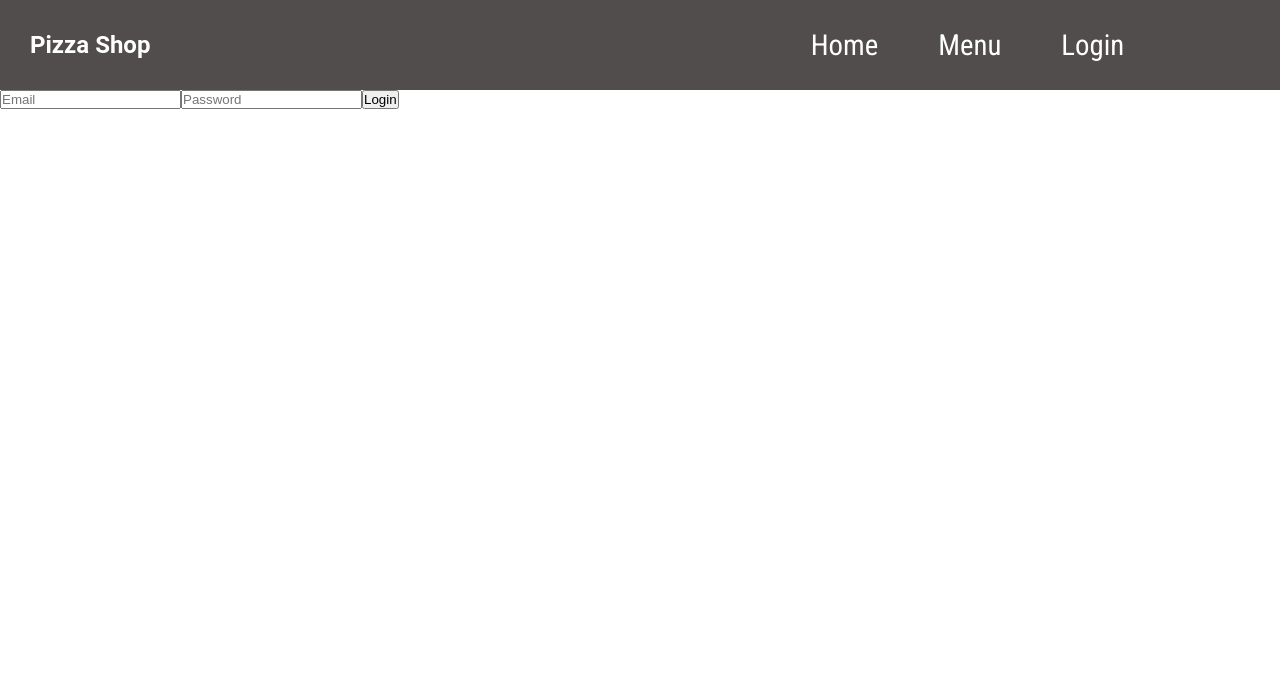
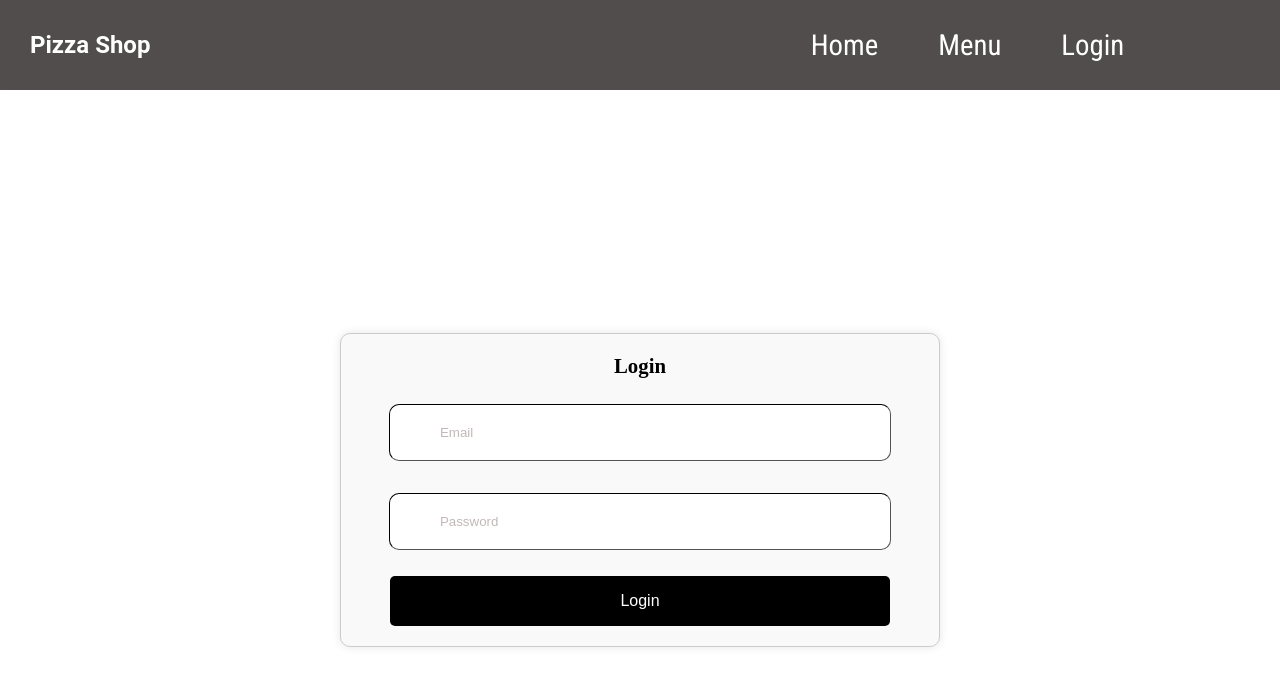
Before and after one commit to alinosratipour/pizza_project, a React (Vite) app in the folder front-end/: page /login in a window 1280 px wide. Shown: the top 686 px of the page. Built offline with nearby package versions, Linux system fonts and the light colour scheme; no server answers.

Commit message:
build login component

```diff
--- a/front-end/src/components/LogIn/LoginForm.scss
+++ b/front-end/src/components/LogIn/LoginForm.scss
@@ -0,0 +1,47 @@
+.container {
+    display: flex;
+    justify-content: center; /* Center align horizontally */
+    align-items: center; /* Center align vertically */
+    height: 100vh; /* Adjust height as needed */
+  }
+
+  .form {
+    width: 100%; /* Ensure the form takes full width */
+    max-width: 600px; /* Adjust max-width as needed */
+    padding: 20px;
+    border: 1px solid #ccc;
+    border-radius: 10px;
+    box-shadow: 0 0 10px rgba(0, 0, 0, 0.1);
+    background-color: #f9f9f9;
+    text-align: center;
+    font-size: 1.3rem;
+    font-weight: 800;
+  }
+
+  .email,
+  .password {
+    margin-bottom: 20px; /* Add spacing between fields */
+    margin-top: 20px;
+  }
+
+  .text-field {
+    width: 100%; /* Ensure input fields take full width */
+  }
+
+  .input-container {
+    position: relative;
+    display: flex;
+    align-items: center;
+    justify-content: center;
+  }
+
+  .button-container {
+    display: flex;
+    justify-content: center;
+    margin-top: 20px; /* Adjust top margin as needed */
+  }
+
+  .error-message {
+    color: red;
+    margin-top: 10px;
+  }
--- a/front-end/src/components/LogIn/LoginForm.tsx
+++ b/front-end/src/components/LogIn/LoginForm.tsx
@@ -2,31 +2,13 @@ import { useEffect } from "react";
 import { useMutation } from "@apollo/client";
 import { LOGIN_USER } from "../../queries/queries";
 import { useNavigate } from "react-router-dom";
-
-interface LoginUserResult {
-  loginUser: {
-    token: string;
-    user: {
-      id: number;
-      email: string;
-      name: string | null;
-      addresses: {
-        id: number;
-        address1: string;
-        address2: string;
-        city: string;
-        state: string | null;
-        postalCode: string;
-        country: string;
-      }[];
-      createdAt: string; // You might want to use Date type here
-      updatedAt: string; // You might want to use Date type here
-    };
-  };
-}
-
+import { LoginUserResult } from "../SharedTypes";
+import TextField from "../UI-Liberary/TextField/TextField"; // Adjust the import path as per your file structure
+import "./LoginForm.scss";
+import Button from "../UI-Liberary/Button/Button";
 const LoginForm: React.FC = () => {
-  const [loginUserMutation, { loading, error }] = useMutation<LoginUserResult>(LOGIN_USER);
+  const [loginUserMutation, { loading, error }] =
+    useMutation<LoginUserResult>(LOGIN_USER);
   const navigate = useNavigate();
 
   useEffect(() => {
@@ -61,13 +43,42 @@ const LoginForm: React.FC = () => {
   };
 
   return (
-    <form onSubmit={handleSubmit}>
-      <input type="email" name="email" placeholder="Email" required />
-      <input type="password" name="password" placeholder="Password" required />
-      <button type="submit">Login</button>
-      {loading && <p>Loading...</p>}
-      {error && <p>Error: {error.message}</p>}
-    </form>
+    <>
+      <div className="container">
+        <form onSubmit={handleSubmit} className="form">
+          Login
+          <div className="email">
+            <TextField
+              type="email"
+              name="email"
+              placeholder="Email"
+              inputSize="large"
+              borderWidth="1px"
+              required
+            />
+          </div>
+          <div className="password">
+            <TextField
+              type="password"
+              name="password"
+              placeholder="Password"
+              inputSize="large"
+              borderWidth="1px"
+              required
+            />
+          </div>
+
+          <div className="button-container">
+          <Button size="xlg" colorscheme="primary">
+            Login
+          </Button>
+         </div>
+
+          {loading && <p>Loading...</p>}
+          {error && <p>Error: {error.message}</p>}
+        </form>
+      </div>
+    </>
   );
 };
 
--- a/front-end/src/components/UI-Liberary/Button/Button.scss
+++ b/front-end/src/components/UI-Liberary/Button/Button.scss
@@ -1,7 +1,5 @@
 .button {
   background-color: #070807;
-  //color: white;
-  //padding: 8px 16px;
   border: none;
   border-radius: 5px;
   cursor: pointer;
@@ -10,7 +8,6 @@
   margin-top: auto;
   font-size: 1.5em;
   transition: background-color 0.3s, color 0.3s;
-  //border: 1px solid black;
 
   .icon {
     display: flex;
@@ -48,6 +45,11 @@
     width: 250px;
     font-size: 16px;
   }
+  &.button--xlarge {
+    height: 50px;
+    width: 500px;
+    font-size: 16px;
+  }
 
   // button colorScheme
   &.button--primary {
@@ -62,7 +64,6 @@
       color: #000000;
       border: 1px solid black;
     }
-
   }
 
   &.button--secondery {
@@ -79,7 +80,7 @@
     color: rgb(145, 145, 134);
     font-weight: 200;
 
-    &:hover{
+    &:hover {
       color: rgb(89, 87, 87);
     }
   }
--- a/front-end/src/components/UI-Liberary/Button/Button.tsx
+++ b/front-end/src/components/UI-Liberary/Button/Button.tsx
@@ -28,6 +28,7 @@ const Button: React.FC<ButtonType> = ({
     "button--small": size === "sm",
     "button--medium": size === "md",
     "button--large": size === "lg",
+    "button--xlarge": size === "xlg",
     "button--primary": colorscheme === "primary",
     "button--secondery": colorscheme === "secondery",
     "button--gost-primary": colorscheme === "gost-primary",
--- /dev/null
+++ b/front-end/src/components/UI-Liberary/TextField/TextField.scss
@@ -0,0 +1,140 @@
+@import "../../../globalStyles.scss";
+::placeholder {
+  /* Chrome, Firefox, Opera, Safari 10.1+ */
+  color: rgb(194, 184, 184);
+  opacity: 1; /* Firefox */
+}
+
+:-ms-input-placeholder {
+  /* Internet Explorer 10-11 */
+  color: rgb(194, 184, 184);
+}
+
+::-ms-input-placeholder {
+  /* Microsoft Edge */
+  color: rgb(194, 184, 184);
+}
+
+.text-field .input-container {
+  position: relative;
+  display: flex;
+  align-items: center;
+  justify-content: center;
+  width: 100%;
+}
+
+.input-container input {
+  border-radius: 10px;
+  width: 100%; // Ensure full width within container
+  padding: 20px;
+  padding-left: 50px; // Adjust padding to make room for the icon
+  //border: 1px solid ; // Set initial border
+  //font-family: var(--primary);
+  box-sizing: border-box;
+  margin: 6px;
+  outline: none;
+  //font-family: var(--primary);
+  color: #000;
+}
+
+/* Dynamic border width */
+.input-border-width-1px {
+  border-width: 1px;
+  border-color: black;
+}
+
+.input-border-width-2px {
+  border-width: 2px;
+}
+.text-field .input-border-error {
+  background-color: rgb(242, 164, 164);
+}
+.text-field .text-error::placeholder {
+  color: black;
+}
+
+.input-icons {
+  flex-direction: column;
+  display: flex;
+  font-size: 2rem;
+}
+.text-field .input-icon {
+  position: absolute;
+  left: 50px;
+  display: flex;
+  align-items: center;
+  pointer-events: none;
+  color: #fff;
+  font-size: 2rem;
+}
+
+.text-field .input {
+  padding-left: 50px;
+}
+
+.text-field .input-small {
+  width: 30%;
+}
+
+.text-field .input-medium {
+  width: 50%;
+}
+
+.text-field .input-large {
+  width: 90%;
+}
+
+.text-field {
+  display: flex;
+  justify-content: center;
+  align-items: center;
+  width: 100%;
+}
+
+.label {
+  width: 90%;
+  display: flex;
+  justify-content: space-between;
+  flex-direction: row;
+  font-family: UbuntuRegular;
+  font-size: 14px;
+  font-weight: 200;
+}
+.input-border-error {
+  border: 1px solid red;
+  background-color: #ffe6e6;
+}
+
+/* Color classes */
+.input-color-blue {
+  background-color: blue;
+}
+
+.input-color-green {
+  background-color: var(--form-input-color);
+}
+
+.input-color-gray {
+  background-color: lightgray;
+}
+.input-color-yellow {
+  background-color: lightyellow;
+}
+
+.input-color-red {
+  background-color: orange;
+}
+
+.input-border {
+  border: 1px solid black;
+}
+@include small-screen {
+  .text-field .input-icon {
+    position: absolute;
+    left: 23px;
+    display: flex;
+    align-items: center;
+    pointer-events: none;
+    color: #fff;
+  }
+}
--- /dev/null
+++ b/front-end/src/components/UI-Liberary/TextField/TextField.tsx
@@ -0,0 +1,83 @@
+import React, {
+    ForwardRefRenderFunction,
+    InputHTMLAttributes,
+    forwardRef,
+  } from "react";
+  import classNames from "classnames";
+  import "./TextField.scss";
+
+  interface InputProps extends InputHTMLAttributes<HTMLInputElement> {
+    name?: string;
+    label?: string; // Make label optional
+    placeholder?: string;
+    onChange?: (e: React.ChangeEvent<HTMLInputElement>) => void;
+    error?: string;
+    inputSize?: "small" | "medium" | "large"; // Rename the size prop
+    inputBackgroundColor?: "blue" | "green" | "yellow" | "orange" | "gray"; // Define the color options
+    icon?: React.ReactNode; // Add the icon prop
+    placeholderIcon?: React.ReactNode; // Add the placeholderIcon prop
+    type?: "text" | "password" | "email"; // Add the type prop
+    borderWidth?: "1px" | "2px"; // New prop for border width
+  }
+
+  const Input: ForwardRefRenderFunction<HTMLInputElement, InputProps> = (
+    {
+      name,
+      placeholder,
+      label,
+      onChange,
+      error,
+      inputSize,
+      inputBackgroundColor,
+      icon,
+      placeholderIcon,
+      type,
+      borderWidth = "1px", // Default to 1px if not provided
+      ...otherProps
+    },
+    ref
+  ) => {
+    const id = `text-${Math.random().toString(36).substring(7)}`;
+    const inputPlaceholder = error ? error : placeholder;
+    const inputClassName = classNames("input", {
+      "input-border-error": error,
+      [`input-${inputSize}`]: inputSize,
+      [`input-color-${inputBackgroundColor}`]: inputBackgroundColor,
+      "text-error":error,
+      [`input-border-width-${borderWidth}`]: borderWidth,
+    });
+
+
+    return (
+      <div className="text-field">
+        {label && (
+          <label htmlFor={id} className="label">
+            {label}
+          </label>
+        )}
+        <div className="input-container">
+          {icon && <span className="input-icon">{icon}</span>}
+          <input
+            {...otherProps}
+            type={type || "text"}
+            id={id}
+            name={name}
+            placeholder={inputPlaceholder}
+            ref={ref}
+            onChange={onChange}
+            className={inputClassName}
+            autoComplete="on"
+            style={{ borderWidth }}
+          />
+          {placeholderIcon && (
+            <span className="placeholder-icon">{placeholderIcon}</span>
+          )}
+        </div>
+
+      </div>
+    );
+  };
+
+  const TextField = forwardRef(Input);
+
+  export default TextField;
--- a/front-end/src/globalStyles.scss
+++ b/front-end/src/globalStyles.scss
@@ -11,6 +11,7 @@
   --light-gray: lightgray;
   --orange: #e9b108;
   --black:#000000;
+  --form-input-color: rgba(166, 178, 176, 0.3)
 }
 .no-underline-white {
   text-decoration: none;
```
Also changed, not shown: front-end/src/components/SharedTypes.ts (+22 -0 lines).
